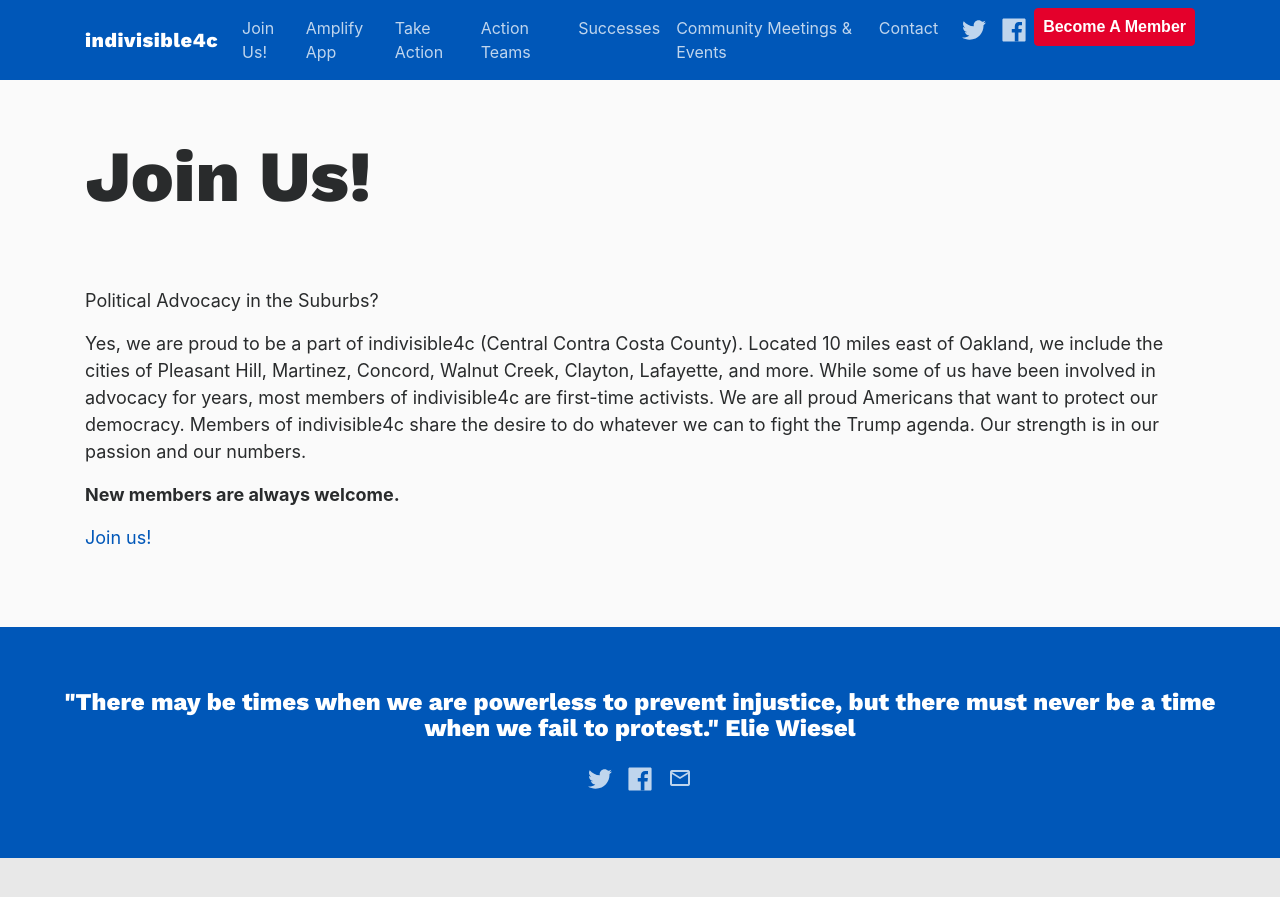
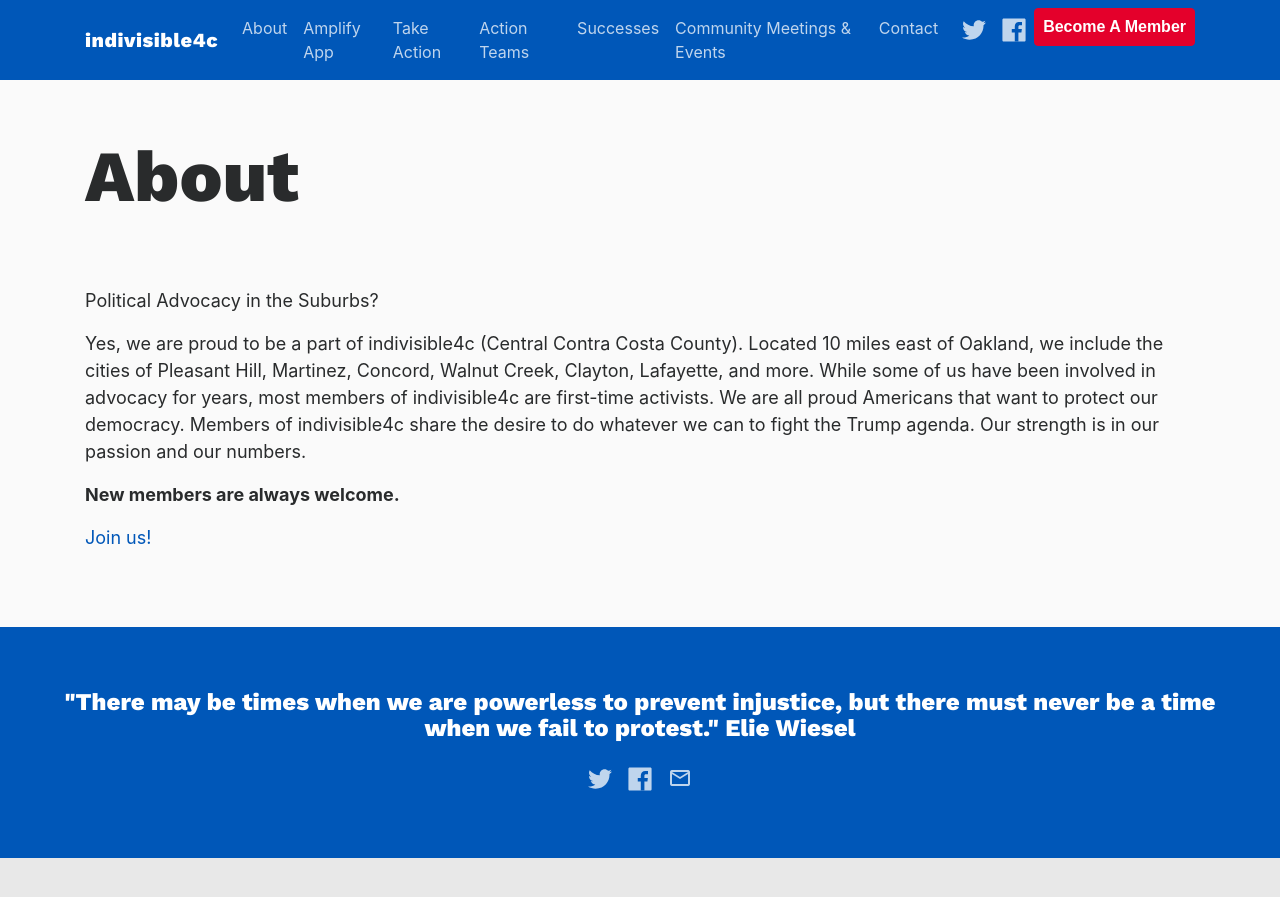
Before and after one commit to IndivisibleTemplate/BasicTemplate, a Jekyll site: the page built from join-us.markdown, in a window 1280 px wide and 900 px high. Shown: the top 897 px of the window. Built offline with Jekyll 4.4.1, drawn with Linux system fonts in a browser that asks for light colours; nearby versions of some CDN libraries; comment, search, counter and statistics services are not loaded.

Commit message:
Updated Join Us

```diff
--- a/join-us.markdown
+++ b/join-us.markdown
@@ -1,5 +1,5 @@
 ---
-title: Join Us!
+title: About
 date: 2017-04-04 14:17:00 -07:00
 position: 0
 ---
```
